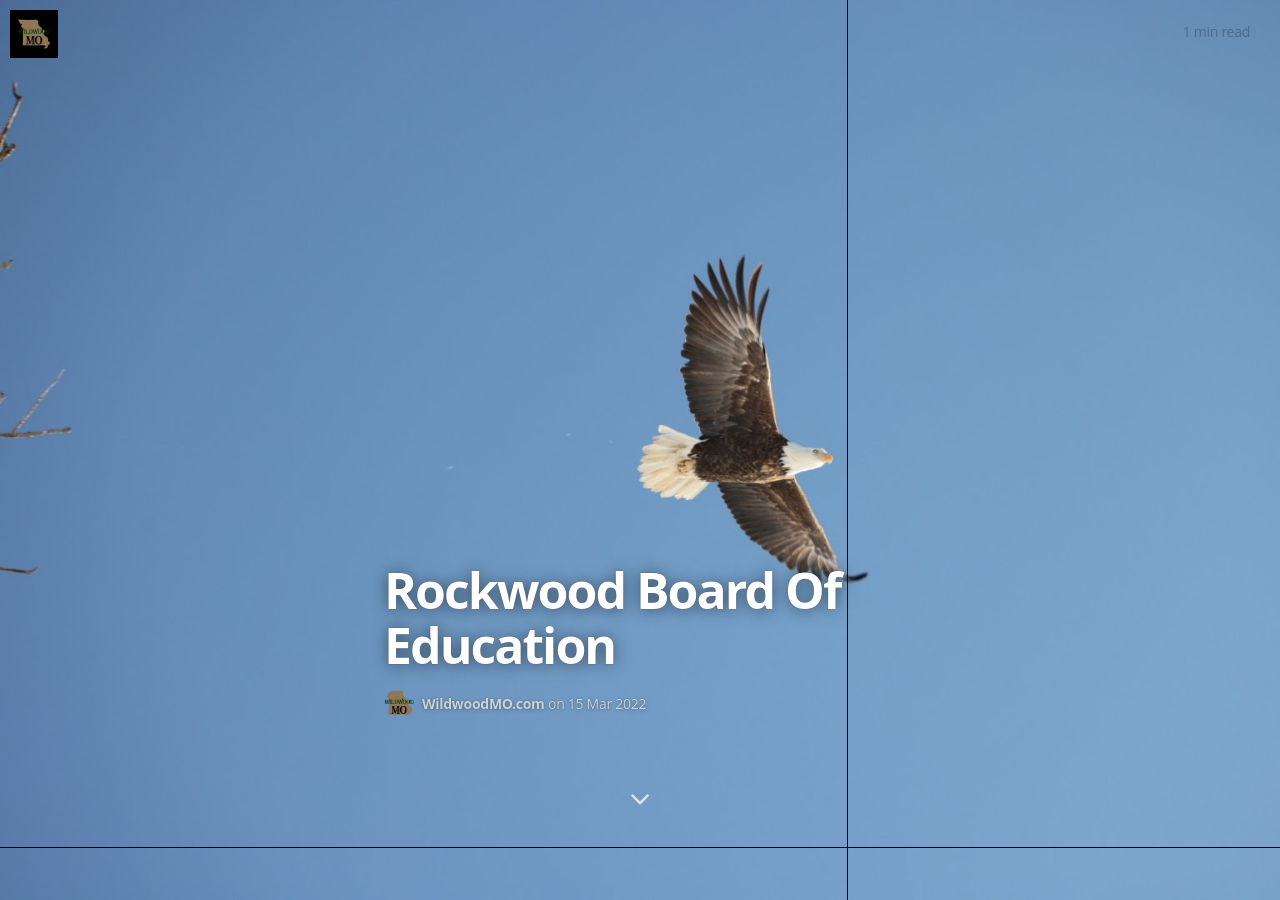
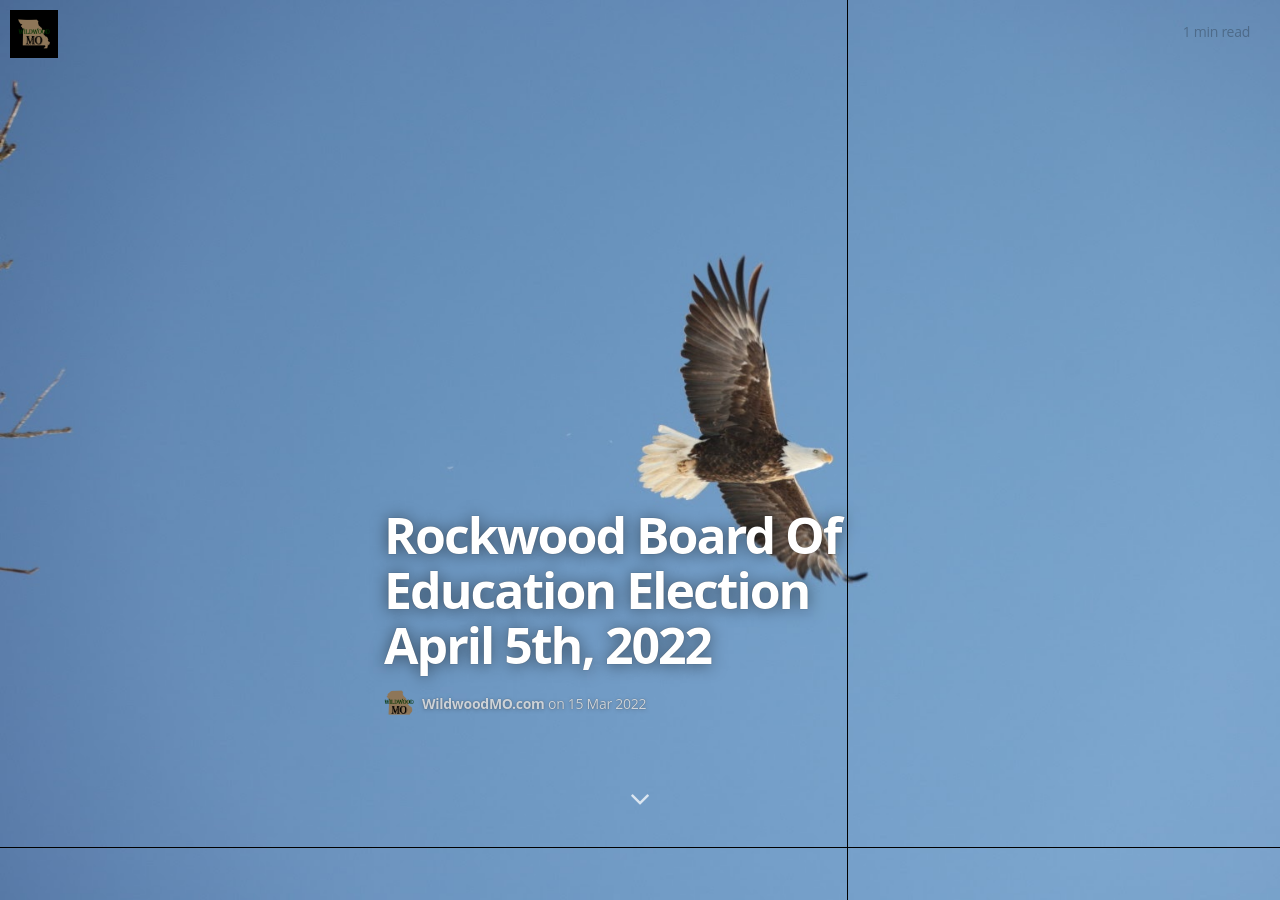
Before and after one commit to wildwoodmo/wildwoodmo.github.io, a Jekyll site: the page built from _posts/2022-03-14-rockwood-board-of-education-april-5-2022.markdown, in a window 1280 px wide and 900 px high. Built offline with Jekyll 4.4.1, drawn with Linux system fonts in a browser that asks for light colours; nearby versions of some CDN libraries; some web fonts are replaced; some of the changed text lies outside the part shown.

```diff
--- a/_posts/2022-03-14-rockwood-board-of-education-april-5-2022.markdown
+++ b/_posts/2022-03-14-rockwood-board-of-education-april-5-2022.markdown
@@ -1,6 +1,6 @@
 ---
 layout: post
-title:  Rockwood Board Of Education
+title:  Rockwood Board Of Education Election April 5th, 2022
 date:   2022-03-14 20:00:00 -0600
 tags: featured
 image: /assets/article_images/eagle.jpg
@@ -18,7 +18,7 @@
 
 Research the candidates. Make the right decision for Rockwood.
 
-Vote for Stine and Ryan.
+Vote for Stine and Ryan!
 
 <!-- If you think CRT is in our schools, and is the biggest threat to our schools, you're paranoid and need to actually do some research to understand that Rockwood doesn't use, or plan to use, CRT.
 
```
